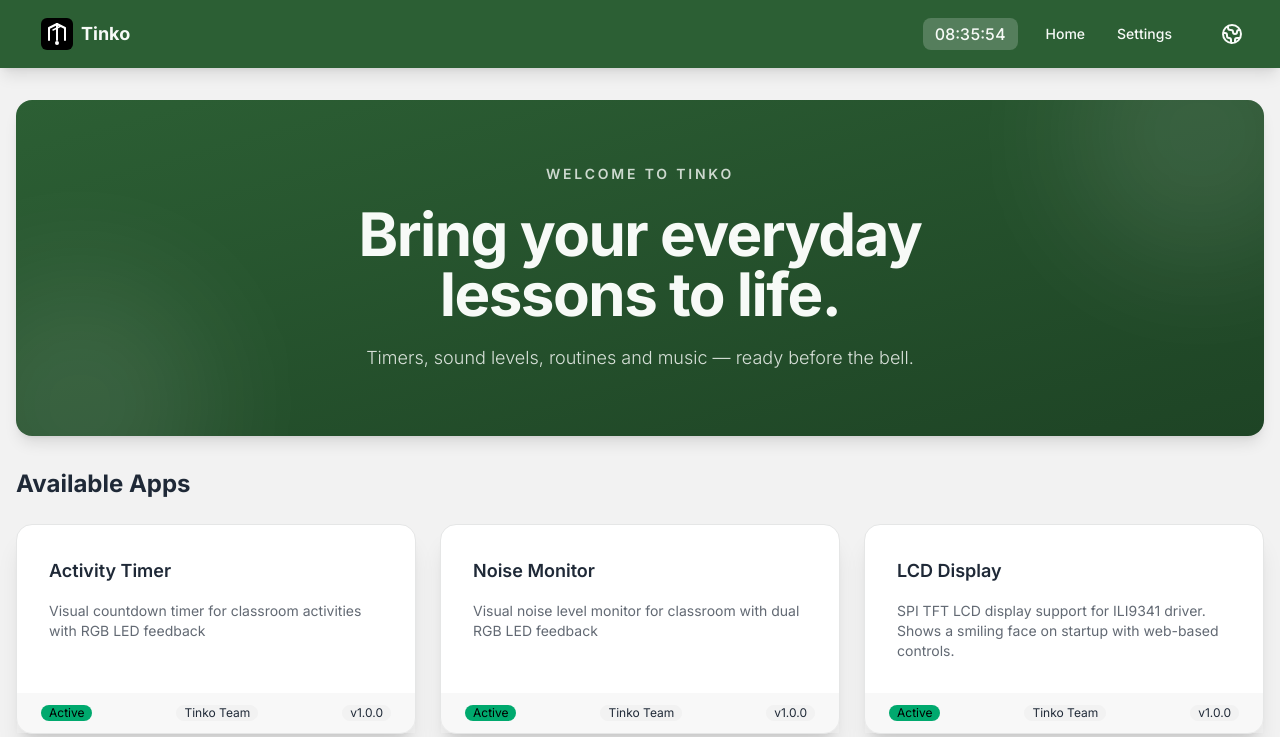
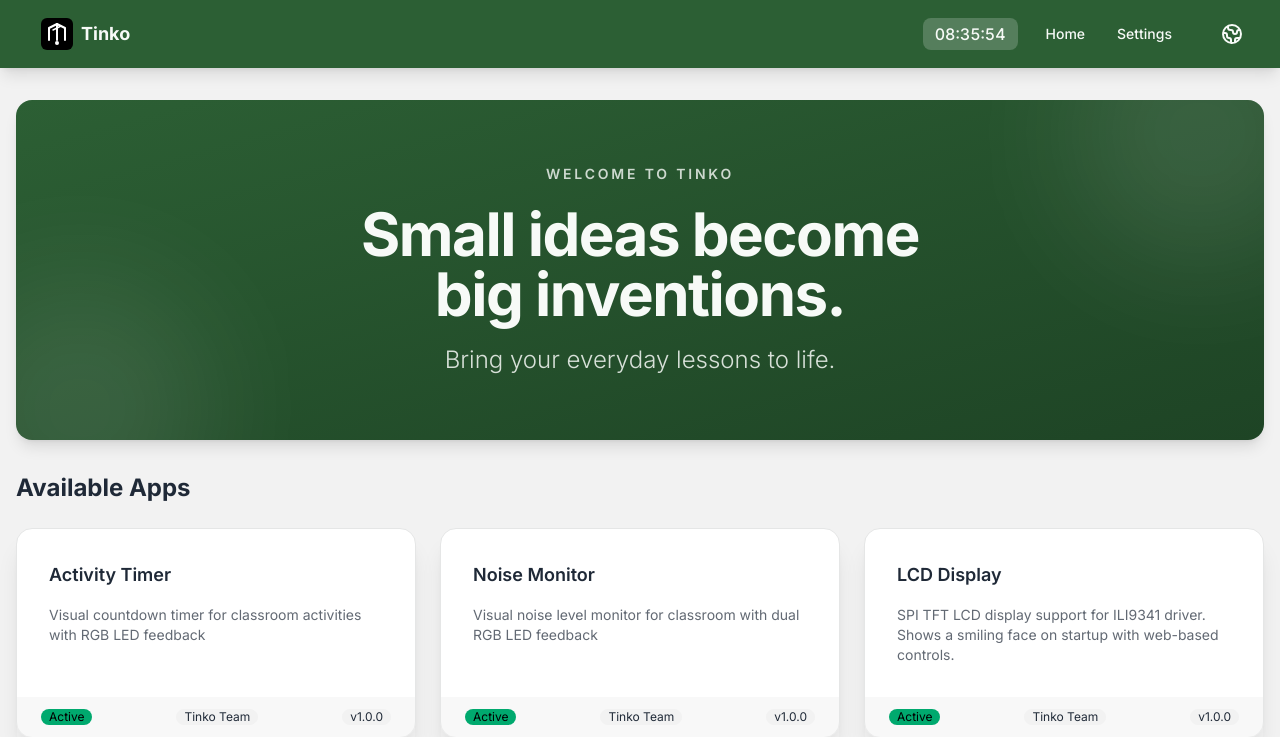
Before and after one commit to rudolf-erdei/edu-pi, a Django app: page / in a window 1280 px wide. Shown: the top 737 px of the page. Run offline with Django 4.2, Linux system fonts and the light colour scheme; data that the repository does not hold is empty; some libraries are stand-ins or nearby versions.

Commit message:
catchphrase update (again)

```diff
--- a/templates/home.html
+++ b/templates/home.html
@@ -25,10 +25,10 @@
       <h1
         class="mx-auto max-w-3xl text-4xl md:text-6xl font-bold leading-tight tracking-tight text-balance"
       >
+        {% trans "Small ideas become big inventions." %}
+      </h1>
+      <p class="mx-auto max-w-2xl mt-5 text-lg md:text-2xl font-light opacity-85 text-pretty">
         {% trans "Bring your everyday lessons to life." %}
-      </h1>
-      <p class="mx-auto max-w-2xl mt-5 text-base md:text-lg font-light opacity-85 text-pretty">
-        {% trans "Timers, sound levels, routines and music — ready before the bell." %}
       </p>
     </div>
   </section>
```
Also changed, not shown: tests/test_home_view.py (+4 -2 lines), locale/ro/LC_MESSAGES/django.po.
